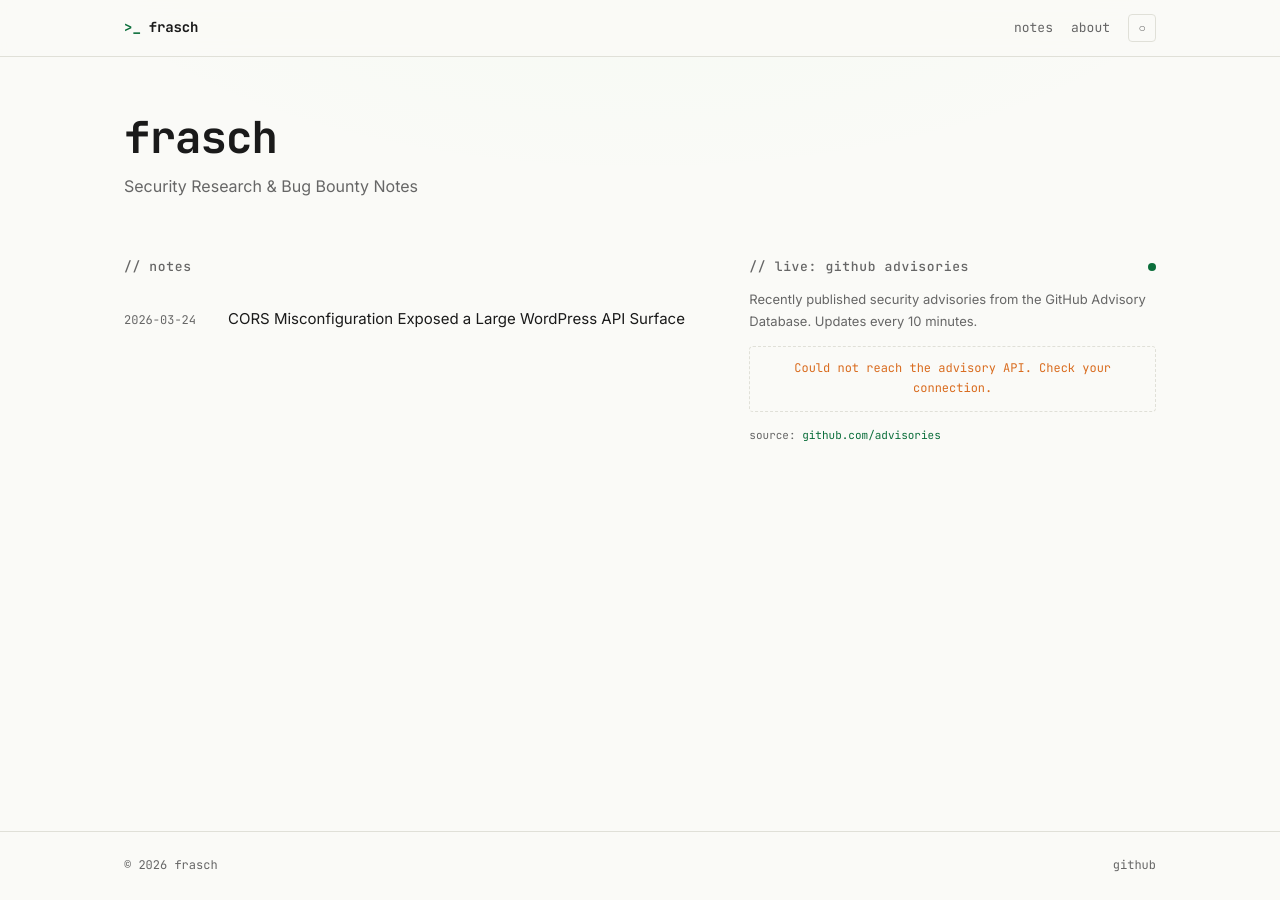
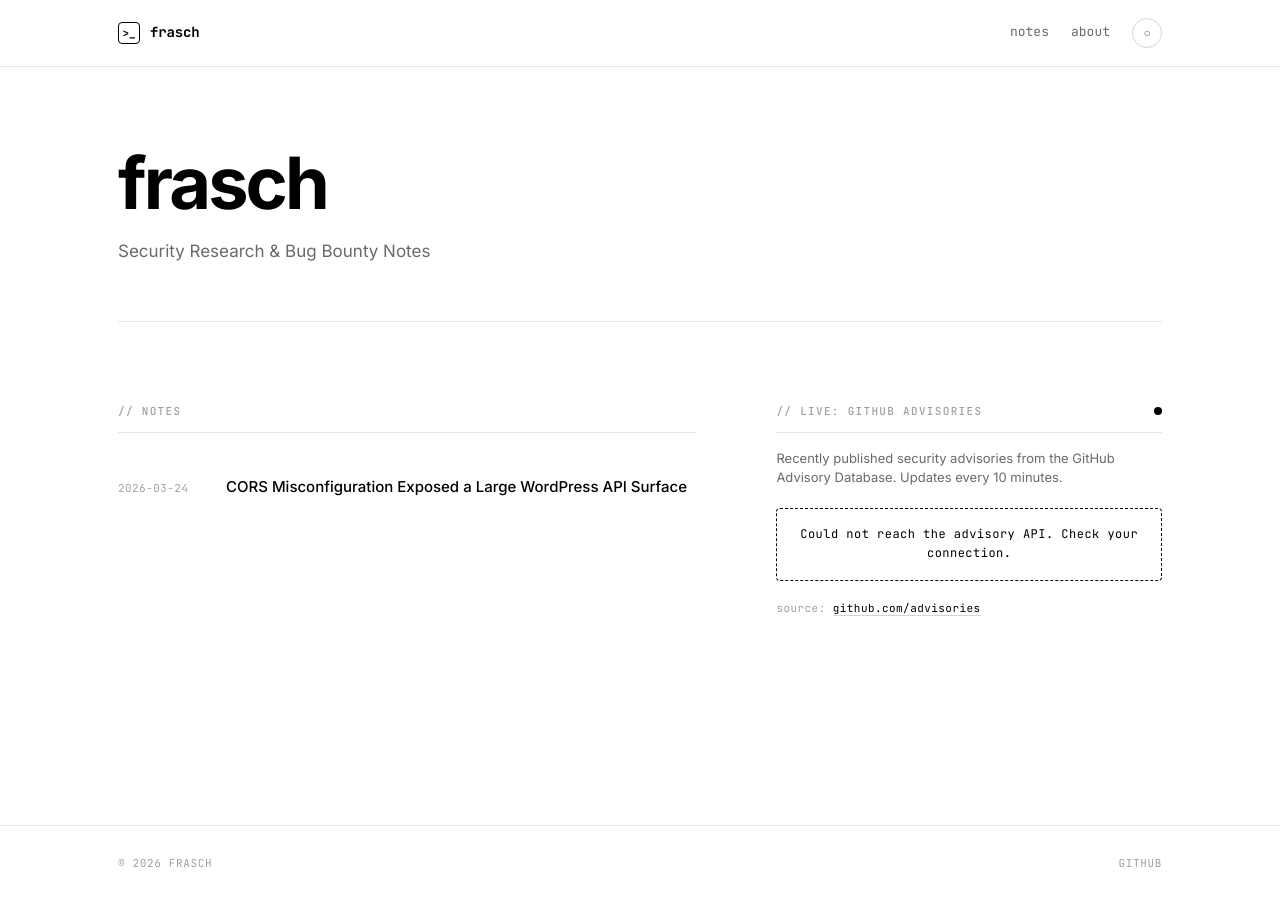
Before and after one commit to whoisfrasch/frasch, a Jekyll site: the page built from index.html, in a window 1280 px wide. Built offline with Jekyll 4.4.1, drawn with Linux system fonts in a browser that asks for light colours.

Commit message:
Redesign site with modern monochrome black & white theme
Replace the green/terminal palette with a pure black & white design
across both dark and light modes. Larger hero typography, refined
spacing, pill-style tags, animated nav underlines, and monochrome
severity badges. All functionality (theme toggle, live advisory feed,
post list) is unchanged.

https://claude.ai/code/session_01JnCHEM12RkD4vKYenVDfaD

```diff
--- a/_includes/head.html
+++ b/_includes/head.html
@@ -1,6 +1,6 @@
 <meta charset="UTF-8">
 <meta name="viewport" content="width=device-width, initial-scale=1.0">
-<meta name="theme-color" content="#0a0e0a">
+<meta name="theme-color" content="#000000">
 
 {%- seo -%}
 {%- feed_meta -%}
--- a/assets/css/style.css
+++ b/assets/css/style.css
@@ -1,33 +1,43 @@
+/* ============================================================
+   monochrome — modern black & white
+   ============================================================ */
+
 :root[data-theme="dark"] {
-  --bg: #0a0e0a;
-  --bg-2: #11171a;
-  --bg-3: #161d20;
-  --fg: #d6dadc;
-  --fg-dim: #8b9398;
-  --line: #1f2729;
-  --accent: #7cff8a;
-  --accent-dim: #4a8f55;
-  --code-bg: #0f1518;
-  --sev-critical: #ff5b6e;
-  --sev-high: #ff9355;
-  --sev-moderate: #ffd166;
-  --sev-low: #7cff8a;
+  --bg: #000000;
+  --bg-2: #0a0a0a;
+  --bg-3: #141414;
+  --fg: #ffffff;
+  --fg-dim: #8a8a8a;
+  --fg-mute: #5a5a5a;
+  --line: #1f1f1f;
+  --line-strong: #2a2a2a;
+  --accent: #ffffff;
+  --accent-dim: #b8b8b8;
+  --code-bg: #0a0a0a;
+  --sev-critical: #ffffff;
+  --sev-high: #d4d4d4;
+  --sev-moderate: #8a8a8a;
+  --sev-low: #5a5a5a;
+  --sev-fg: #000000;
 }
 
 :root[data-theme="light"] {
-  --bg: #fafaf7;
-  --bg-2: #f3f3ee;
-  --bg-3: #ebebe5;
-  --fg: #1a1a1a;
-  --fg-dim: #666;
-  --line: #e0e0d8;
-  --accent: #0b6e3b;
-  --accent-dim: #6b9d80;
-  --code-bg: #f1f1ec;
-  --sev-critical: #c8302a;
-  --sev-high: #d96c1f;
-  --sev-moderate: #b58200;
-  --sev-low: #1f7a3c;
+  --bg: #ffffff;
+  --bg-2: #f7f7f7;
+  --bg-3: #efefef;
+  --fg: #000000;
+  --fg-dim: #6a6a6a;
+  --fg-mute: #a0a0a0;
+  --line: #e6e6e6;
+  --line-strong: #d4d4d4;
+  --accent: #000000;
+  --accent-dim: #404040;
+  --code-bg: #f4f4f4;
+  --sev-critical: #000000;
+  --sev-high: #2a2a2a;
+  --sev-moderate: #6a6a6a;
+  --sev-low: #a0a0a0;
+  --sev-fg: #ffffff;
 }
 
 * { box-sizing: border-box; margin: 0; padding: 0; }
@@ -35,196 +45,263 @@
 html, body {
   background: var(--bg);
   color: var(--fg);
-  font-family: 'Inter', system-ui, sans-serif;
+  font-family: 'Inter', system-ui, -apple-system, sans-serif;
   font-size: 15px;
   line-height: 1.65;
   -webkit-font-smoothing: antialiased;
+  -moz-osx-font-smoothing: grayscale;
   text-rendering: optimizeLegibility;
 }
 
 body {
-  background:
-    radial-gradient(ellipse 80% 50% at 50% -10%, rgba(124, 255, 138, 0.04), transparent 60%),
-    var(--bg);
   min-height: 100vh;
   display: flex;
   flex-direction: column;
 }
 
-a { color: var(--accent); text-decoration: none; text-underline-offset: 3px; }
-a:hover { text-decoration: underline; }
+::selection { background: var(--fg); color: var(--bg); }
 
-code, pre, .mono { font-family: 'JetBrains Mono', ui-monospace, Menlo, monospace; }
+a {
+  color: var(--fg);
+  text-decoration: none;
+  border-bottom: 1px solid var(--line-strong);
+  transition: border-color 150ms ease, color 150ms ease;
+}
+a:hover { border-bottom-color: var(--fg); }
 
-/* HEADER */
+code, pre, .mono {
+  font-family: 'JetBrains Mono', ui-monospace, SFMono-Regular, Menlo, monospace;
+}
+
+/* ============================================================
+   HEADER
+   ============================================================ */
 .site-header {
   border-bottom: 1px solid var(--line);
-  background: var(--bg);
+  background: color-mix(in srgb, var(--bg) 85%, transparent);
+  backdrop-filter: blur(12px);
+  -webkit-backdrop-filter: blur(12px);
   position: sticky;
   top: 0;
   z-index: 10;
-  backdrop-filter: blur(8px);
-  background: color-mix(in srgb, var(--bg) 90%, transparent);
 }
 .header-inner {
-  max-width: 1080px;
+  max-width: 1100px;
   margin: 0 auto;
-  padding: 14px 24px;
+  padding: 18px 28px;
   display: flex;
   align-items: center;
   justify-content: space-between;
   gap: 16px;
 }
 .brand {
-  display: flex;
+  display: inline-flex;
   align-items: center;
-  gap: 8px;
+  gap: 10px;
   font-family: 'JetBrains Mono', monospace;
   color: var(--fg);
+  font-weight: 600;
+  font-size: 14px;
+  letter-spacing: -0.01em;
+  border-bottom: none;
+}
+.brand:hover { border-bottom: none; }
+.brand-mark {
+  display: inline-flex;
+  align-items: center;
+  justify-content: center;
+  width: 22px;
+  height: 22px;
+  border: 1px solid var(--fg);
+  border-radius: 4px;
+  font-size: 11px;
   font-weight: 700;
-  font-size: 14px;
+  color: var(--fg);
 }
-.brand-mark { color: var(--accent); }
 .brand-name { letter-spacing: -0.01em; }
+
 .site-nav {
   display: flex;
   align-items: center;
-  gap: 18px;
+  gap: 22px;
   font-family: 'JetBrains Mono', monospace;
   font-size: 13px;
 }
-.site-nav a { color: var(--fg-dim); }
-.site-nav a:hover { color: var(--accent); text-decoration: none; }
+.site-nav a {
+  color: var(--fg-dim);
+  border-bottom: none;
+  position: relative;
+  padding-bottom: 2px;
+}
+.site-nav a::after {
+  content: '';
+  position: absolute;
+  left: 0;
+  right: 0;
+  bottom: 0;
+  height: 1px;
+  background: var(--fg);
+  transform: scaleX(0);
+  transform-origin: left;
+  transition: transform 200ms ease;
+}
+.site-nav a:hover { color: var(--fg); border-bottom: none; }
+.site-nav a:hover::after { transform: scaleX(1); }
+
 .theme-toggle {
   background: none;
-  border: 1px solid var(--line);
+  border: 1px solid var(--line-strong);
   color: var(--fg-dim);
-  width: 28px;
-  height: 28px;
-  border-radius: 4px;
+  width: 30px;
+  height: 30px;
+  border-radius: 50%;
   cursor: pointer;
   font-size: 12px;
   display: inline-flex;
   align-items: center;
   justify-content: center;
-  transition: border-color 120ms ease, color 120ms ease;
+  transition: border-color 150ms ease, color 150ms ease, transform 200ms ease;
 }
-.theme-toggle:hover { border-color: var(--accent); color: var(--accent); }
+.theme-toggle:hover {
+  border-color: var(--fg);
+  color: var(--fg);
+  transform: rotate(180deg);
+}
 :root[data-theme="dark"] .theme-icon-light { display: none; }
 :root[data-theme="light"] .theme-icon-dark { display: none; }
 
-/* MAIN */
+/* ============================================================
+   MAIN
+   ============================================================ */
 .site-main {
   flex: 1;
-  max-width: 1080px;
+  max-width: 1100px;
   width: 100%;
   margin: 0 auto;
-  padding: 56px 24px 96px;
+  padding: 80px 28px 120px;
 }
 
 /* HERO */
-.hero { margin-bottom: 56px; }
+.hero {
+  margin-bottom: 80px;
+  padding-bottom: 56px;
+  border-bottom: 1px solid var(--line);
+}
 .hero h1 {
-  font-family: 'JetBrains Mono', monospace;
-  font-size: clamp(28px, 5vw, 44px);
+  font-family: 'Inter', sans-serif;
+  font-size: clamp(40px, 7vw, 72px);
   font-weight: 700;
-  letter-spacing: -0.02em;
+  letter-spacing: -0.04em;
   color: var(--fg);
-  line-height: 1.1;
+  line-height: 1;
 }
 .hero .tagline {
-  margin-top: 12px;
+  margin-top: 20px;
   color: var(--fg-dim);
-  font-size: 16px;
-  max-width: 60ch;
+  font-size: 17px;
+  max-width: 56ch;
+  line-height: 1.5;
 }
 
 /* GRID */
 .grid-2col {
   display: grid;
-  grid-template-columns: 1.4fr 1fr;
-  gap: 56px;
+  grid-template-columns: 1.5fr 1fr;
+  gap: 80px;
   align-items: start;
 }
 @media (max-width: 820px) {
-  .grid-2col { grid-template-columns: 1fr; gap: 56px; }
+  .grid-2col { grid-template-columns: 1fr; gap: 64px; }
 }
 
 .col-title {
   font-family: 'JetBrains Mono', monospace;
-  font-size: 13px;
+  font-size: 11px;
   font-weight: 500;
-  color: var(--fg-dim);
-  letter-spacing: 0.05em;
-  text-transform: lowercase;
-  margin-bottom: 18px;
+  color: var(--fg-mute);
+  letter-spacing: 0.12em;
+  text-transform: uppercase;
+  margin-bottom: 24px;
   display: flex;
   align-items: center;
   justify-content: space-between;
   gap: 8px;
+  padding-bottom: 12px;
+  border-bottom: 1px solid var(--line);
 }
 .col-sub {
   font-size: 13px;
   color: var(--fg-dim);
-  margin-bottom: 14px;
-  margin-top: -6px;
+  margin-bottom: 20px;
+  margin-top: -8px;
+  line-height: 1.5;
 }
 .col-source {
-  margin-top: 14px;
+  margin-top: 18px;
   font-family: 'JetBrains Mono', monospace;
   font-size: 11px;
-  color: var(--fg-dim);
+  color: var(--fg-mute);
+  letter-spacing: 0.04em;
 }
 
-/* POST LIST */
+/* ============================================================
+   POST LIST
+   ============================================================ */
 .post-list { list-style: none; }
 .post-item {
   display: flex;
   align-items: baseline;
-  gap: 14px;
-  padding: 12px 0;
-  border-bottom: 1px dashed var(--line);
+  gap: 18px;
+  padding: 18px 0;
+  border-bottom: 1px solid var(--line);
   font-size: 15px;
   flex-wrap: wrap;
+  transition: padding 200ms ease;
 }
+.post-item:hover { padding-left: 6px; }
 .post-item:last-child { border-bottom: none; }
 .post-item time {
   font-family: 'JetBrains Mono', monospace;
-  font-size: 12px;
-  color: var(--fg-dim);
+  font-size: 11px;
+  color: var(--fg-mute);
+  letter-spacing: 0.04em;
   min-width: 90px;
 }
 .post-item a {
   color: var(--fg);
   flex: 1;
+  font-weight: 500;
+  border-bottom: none;
 }
-.post-item a:hover { color: var(--accent); text-decoration: none; }
-.inline-tags { display: inline-flex; gap: 6px; }
+.post-item a:hover { color: var(--fg); border-bottom: none; text-decoration: underline; text-underline-offset: 4px; }
+.inline-tags { display: inline-flex; gap: 8px; }
 .tag-small {
   font-family: 'JetBrains Mono', monospace;
   font-size: 11px;
-  color: var(--accent-dim);
+  color: var(--fg-mute);
 }
 
-/* LIVE FEED */
+/* ============================================================
+   LIVE FEED
+   ============================================================ */
 .live-feed {
   display: flex;
   flex-direction: column;
-  gap: 10px;
+  gap: 12px;
 }
 .live-dot {
   width: 8px;
   height: 8px;
   border-radius: 50%;
-  background: var(--accent);
-  box-shadow: 0 0 0 0 var(--accent);
-  animation: pulse 2s infinite;
+  background: var(--fg);
+  box-shadow: 0 0 0 0 var(--fg);
+  animation: pulse 2.4s infinite;
   display: inline-block;
 }
 @keyframes pulse {
-  0%   { box-shadow: 0 0 0 0 color-mix(in srgb, var(--accent) 70%, transparent); }
-  70%  { box-shadow: 0 0 0 8px color-mix(in srgb, var(--accent) 0%, transparent); }
-  100% { box-shadow: 0 0 0 0 color-mix(in srgb, var(--accent) 0%, transparent); }
+  0%   { box-shadow: 0 0 0 0 color-mix(in srgb, var(--fg) 50%, transparent); }
+  70%  { box-shadow: 0 0 0 8px color-mix(in srgb, var(--fg) 0%, transparent); }
+  100% { box-shadow: 0 0 0 0 color-mix(in srgb, var(--fg) 0%, transparent); }
 }
 
 .feed-loading,
@@ -232,34 +309,36 @@ code, pre, .mono { font-family: 'JetBrains Mono', ui-monospace, Menlo, monospace
   font-family: 'JetBrains Mono', monospace;
   font-size: 12px;
   color: var(--fg-dim);
-  padding: 12px;
+  padding: 16px;
   text-align: center;
-  border: 1px dashed var(--line);
+  border: 1px dashed var(--line-strong);
   border-radius: 4px;
+  letter-spacing: 0.04em;
 }
-.feed-error { color: var(--sev-high); }
+.feed-error { color: var(--fg); border-color: var(--fg); }
 
 .advisory {
   display: block;
-  padding: 12px 14px;
+  padding: 14px 16px;
   border: 1px solid var(--line);
   border-radius: 6px;
-  background: var(--bg-2);
+  background: transparent;
   text-decoration: none;
   color: inherit;
-  transition: border-color 150ms ease, transform 150ms ease;
+  transition: border-color 200ms ease, background 200ms ease, transform 200ms ease;
   position: relative;
 }
 .advisory:hover {
-  border-color: var(--accent-dim);
+  border-color: var(--fg);
+  background: var(--bg-2);
   text-decoration: none;
-  transform: translateY(-1px);
+  transform: translateY(-2px);
 }
 .advisory-head {
   display: flex;
   align-items: center;
-  gap: 8px;
-  margin-bottom: 6px;
+  gap: 10px;
+  margin-bottom: 8px;
   flex-wrap: wrap;
 }
 .severity-badge {
@@ -267,96 +346,120 @@ code, pre, .mono { font-family: 'JetBrains Mono', ui-monospace, Menlo, monospace
   font-size: 10px;
   font-weight: 700;
   text-transform: uppercase;
-  letter-spacing: 0.06em;
-  padding: 2px 7px;
+  letter-spacing: 0.1em;
+  padding: 3px 8px;
   border-radius: 3px;
-  color: var(--bg);
+  color: var(--sev-fg);
+  background: var(--fg);
 }
-.severity-critical { background: var(--sev-critical); }
-.severity-high     { background: var(--sev-high); }
-.severity-moderate { background: var(--sev-moderate); }
-.severity-low      { background: var(--sev-low); }
+.severity-critical { background: var(--sev-critical); color: var(--sev-fg); }
+.severity-high     { background: var(--sev-high);     color: var(--sev-fg); }
+.severity-moderate { background: transparent; color: var(--fg); border: 1px solid var(--fg); }
+.severity-low      { background: transparent; color: var(--fg-dim); border: 1px solid var(--line-strong); }
 
 .advisory-id {
   font-family: 'JetBrains Mono', monospace;
   font-size: 11px;
   color: var(--fg-dim);
+  letter-spacing: 0.02em;
 }
 .advisory-time {
   font-family: 'JetBrains Mono', monospace;
   font-size: 11px;
-  color: var(--fg-dim);
+  color: var(--fg-mute);
   margin-left: auto;
 }
 .advisory-summary {
   font-size: 13px;
   color: var(--fg);
   line-height: 1.5;
-  margin-bottom: 4px;
+  margin-bottom: 6px;
 }
 .advisory-pkg {
   font-family: 'JetBrains Mono', monospace;
   font-size: 11px;
-  color: var(--accent-dim);
+  color: var(--fg-dim);
 }
 
-/* POST CONTENT */
+/* ============================================================
+   POST CONTENT
+   ============================================================ */
 .post { max-width: 720px; margin: 0 auto; }
-.post-header { margin-bottom: 40px; }
+.post-header {
+  margin-bottom: 56px;
+  padding-bottom: 32px;
+  border-bottom: 1px solid var(--line);
+}
 .post-meta {
   font-family: 'JetBrains Mono', monospace;
-  font-size: 12px;
-  color: var(--fg-dim);
-  margin-bottom: 10px;
+  font-size: 11px;
+  color: var(--fg-mute);
+  margin-bottom: 16px;
+  letter-spacing: 0.08em;
+  text-transform: uppercase;
 }
-.post-meta .dot { margin: 0 6px; opacity: 0.5; }
+.post-meta .dot { margin: 0 8px; opacity: 0.5; }
 .post-header h1 {
-  font-family: 'JetBrains Mono', monospace;
-  font-size: clamp(26px, 4vw, 38px);
+  font-family: 'Inter', sans-serif;
+  font-size: clamp(32px, 5vw, 48px);
   font-weight: 700;
-  letter-spacing: -0.015em;
-  line-height: 1.15;
+  letter-spacing: -0.03em;
+  line-height: 1.1;
   color: var(--fg);
-  margin-bottom: 14px;
+  margin-bottom: 20px;
 }
 .post-lede {
-  font-size: 18px;
+  font-size: 19px;
   color: var(--fg-dim);
   line-height: 1.55;
-  margin-bottom: 16px;
+  margin-bottom: 20px;
 }
 .post-tags { display: flex; gap: 8px; flex-wrap: wrap; }
 .tag {
   font-family: 'JetBrains Mono', monospace;
-  font-size: 12px;
-  color: var(--accent-dim);
-  background: var(--bg-2);
-  padding: 3px 8px;
-  border-radius: 3px;
+  font-size: 11px;
+  color: var(--fg-dim);
+  background: transparent;
+  border: 1px solid var(--line-strong);
+  padding: 3px 9px;
+  border-radius: 999px;
+  text-decoration: none;
+  letter-spacing: 0.02em;
+  transition: border-color 150ms ease, color 150ms ease;
+}
+.tag:hover {
+  color: var(--fg);
+  border-color: var(--fg);
   text-decoration: none;
 }
-.tag:hover { color: var(--accent); background: var(--bg-3); text-decoration: none; }
-.tag-count { color: var(--fg-dim); margin-left: 2px; }
+.tag-count { color: var(--fg-mute); margin-left: 4px; }
 
-.post-content { font-size: 16px; line-height: 1.75; }
-.post-content > * + * { margin-top: 1.1em; }
+.post-content { font-size: 16px; line-height: 1.8; color: var(--fg); }
+.post-content > * + * { margin-top: 1.2em; }
 .post-content h2 {
-  font-family: 'JetBrains Mono', monospace;
-  font-size: 22px;
-  margin-top: 2em;
-  margin-bottom: 0.5em;
+  font-family: 'Inter', sans-serif;
+  font-size: 24px;
+  font-weight: 700;
+  letter-spacing: -0.02em;
+  margin-top: 2.2em;
+  margin-bottom: 0.6em;
   color: var(--fg);
 }
 .post-content h3 {
-  font-family: 'JetBrains Mono', monospace;
-  font-size: 17px;
-  margin-top: 1.6em;
+  font-family: 'Inter', sans-serif;
+  font-size: 18px;
+  font-weight: 600;
+  margin-top: 1.8em;
   color: var(--fg);
 }
-.post-content a { color: var(--accent); }
+.post-content a {
+  color: var(--fg);
+  border-bottom: 1px solid var(--line-strong);
+}
+.post-content a:hover { border-bottom-color: var(--fg); }
 .post-content code {
   background: var(--code-bg);
-  padding: 2px 5px;
+  padding: 2px 6px;
   border-radius: 3px;
   font-size: 0.9em;
   border: 1px solid var(--line);
@@ -364,36 +467,45 @@ code, pre, .mono { font-family: 'JetBrains Mono', ui-monospace, Menlo, monospace
 .post-content pre {
   background: var(--code-bg);
   border: 1px solid var(--line);
-  padding: 14px 16px;
+  padding: 16px 18px;
   border-radius: 6px;
   overflow-x: auto;
   font-size: 13px;
-  line-height: 1.6;
+  line-height: 1.65;
 }
 .post-content pre code { background: none; border: none; padding: 0; }
 .post-content blockquote {
-  border-left: 3px solid var(--accent-dim);
-  padding-left: 16px;
+  border-left: 2px solid var(--fg);
+  padding-left: 18px;
   color: var(--fg-dim);
   font-style: italic;
 }
-.post-content ul, .post-content ol { padding-left: 22px; }
-.post-content li { margin: 4px 0; }
+.post-content ul, .post-content ol { padding-left: 24px; }
+.post-content li { margin: 6px 0; }
 .post-content img { max-width: 100%; border-radius: 4px; }
+.post-content hr {
+  border: none;
+  border-top: 1px solid var(--line);
+  margin: 2em 0;
+}
 
 .post-footer {
-  margin-top: 64px;
-  padding-top: 24px;
-  border-top: 1px dashed var(--line);
+  margin-top: 80px;
+  padding-top: 28px;
+  border-top: 1px solid var(--line);
 }
 .back-link {
   font-family: 'JetBrains Mono', monospace;
-  font-size: 13px;
+  font-size: 12px;
   color: var(--fg-dim);
+  letter-spacing: 0.04em;
+  border-bottom: none;
 }
-.back-link:hover { color: var(--accent); text-decoration: none; }
+.back-link:hover { color: var(--fg); border-bottom: none; }
 
-/* TAGS PAGE */
+/* ============================================================
+   TAGS PAGE
+   ============================================================ */
 .tag-cloud {
   display: flex;
   flex-wrap: wrap;
@@ -401,74 +513,98 @@ code, pre, .mono { font-family: 'JetBrains Mono', ui-monospace, Menlo, monospace
   margin-bottom: 56px;
 }
 .tag-section {
-  margin-top: 40px;
+  margin-top: 48px;
   scroll-margin-top: 80px;
 }
 .tag-section h2 {
   font-family: 'JetBrains Mono', monospace;
-  font-size: 18px;
-  color: var(--accent);
-  margin-bottom: 12px;
+  font-size: 14px;
+  font-weight: 600;
+  color: var(--fg);
+  margin-bottom: 14px;
+  letter-spacing: 0.04em;
 }
 
-/* 404 */
+/* ============================================================
+   404
+   ============================================================ */
 .error-page {
   max-width: 600px;
-  margin: 80px auto 0;
+  margin: 96px auto 0;
   text-align: center;
 }
 .error-code {
   font-family: 'JetBrains Mono', monospace;
-  font-size: 14px;
-  color: var(--accent);
-  line-height: 1.6;
-  margin-bottom: 32px;
+  font-size: 13px;
+  color: var(--fg);
+  line-height: 1.7;
+  margin-bottom: 36px;
   display: inline-block;
   text-align: left;
+  padding: 16px 20px;
+  border: 1px solid var(--line);
+  border-radius: 6px;
+  background: var(--bg-2);
 }
 .error-msg {
   color: var(--fg-dim);
+  margin-bottom: 28px;
+}
+
+/* ============================================================
+   PROSE (about etc)
+   ============================================================ */
+.prose { max-width: 720px; margin: 0 auto; }
+.prose h1 {
+  font-family: 'Inter', sans-serif;
+  font-size: clamp(32px, 5vw, 44px);
+  font-weight: 700;
+  letter-spacing: -0.03em;
   margin-bottom: 24px;
 }
-
-/* PROSE (about etc) */
-.prose { max-width: 720px; margin: 0 auto; }
-.prose h1 {
-  font-family: 'JetBrains Mono', monospace;
-  font-size: clamp(26px, 4vw, 36px);
-  margin-bottom: 20px;
+.prose h2 {
+  font-family: 'Inter', sans-serif;
+  font-size: 22px;
+  font-weight: 600;
+  letter-spacing: -0.01em;
+  margin-top: 2em;
+  margin-bottom: 12px;
 }
-.prose h2 {
-  font-family: 'JetBrains Mono', monospace;
-  font-size: 20px;
-  margin-top: 2em;
-  margin-bottom: 10px;
-}
-.prose p, .prose li { font-size: 16px; line-height: 1.7; }
-.prose ul { padding-left: 22px; margin-top: 10px; }
-.prose ul li { margin: 4px 0; }
+.prose p, .prose li { font-size: 16px; line-height: 1.75; }
+.prose p + p { margin-top: 1em; }
+.prose ul { padding-left: 24px; margin-top: 12px; }
+.prose ul li { margin: 6px 0; }
 
 .empty {
   color: var(--fg-dim);
   font-style: italic;
-  padding: 32px 0;
+  padding: 40px 0;
+  font-size: 14px;
 }
 
-/* FOOTER */
+/* ============================================================
+   FOOTER
+   ============================================================ */
 .site-footer {
   border-top: 1px solid var(--line);
   margin-top: auto;
 }
 .footer-inner {
-  max-width: 1080px;
+  max-width: 1100px;
   margin: 0 auto;
-  padding: 24px;
+  padding: 28px;
   display: flex;
   justify-content: space-between;
+  align-items: center;
   font-family: 'JetBrains Mono', monospace;
-  font-size: 12px;
-  color: var(--fg-dim);
+  font-size: 11px;
+  color: var(--fg-mute);
+  letter-spacing: 0.06em;
+  text-transform: uppercase;
 }
-.footer-links { display: flex; gap: 14px; }
-.footer-inner a { color: var(--fg-dim); }
-.footer-inner a:hover { color: var(--accent); text-decoration: none; }
+.footer-links { display: flex; gap: 18px; }
+.footer-inner a {
+  color: var(--fg-mute);
+  border-bottom: none;
+}
+.footer-inner a:hover { color: var(--fg); border-bottom: none; }
```
